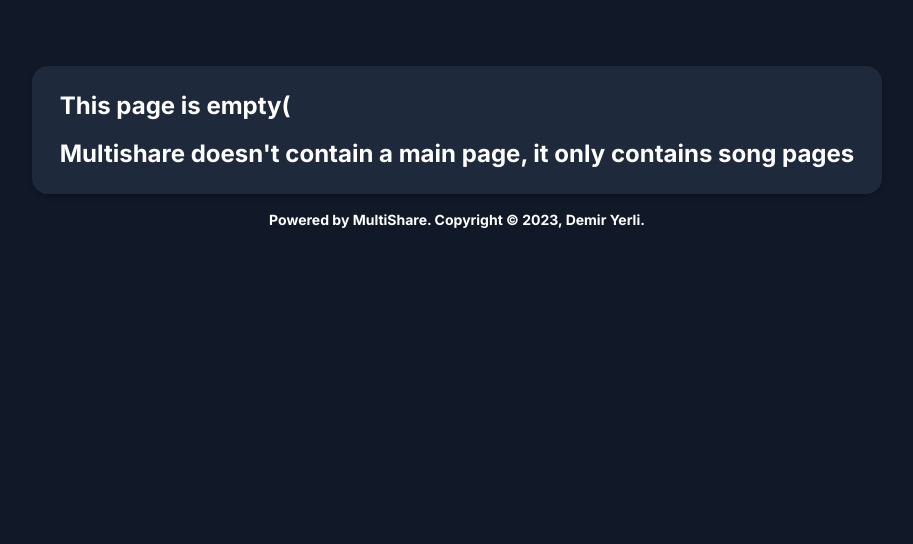
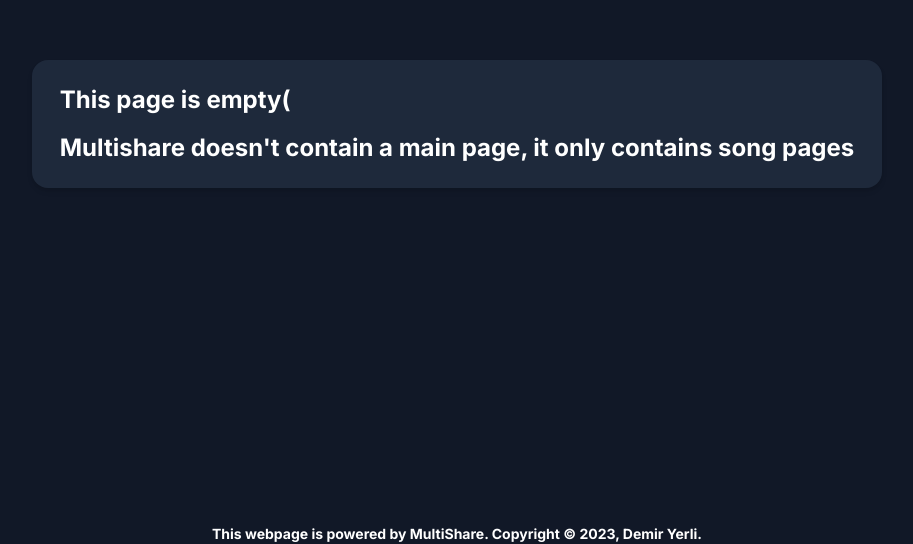
Before and after one commit to mrquantumoff/multishare, a Next.js app: page / in a window 1280 px wide. Shown: the part 256-800 px from the top of the page, without its empty margins (183-1096 px from the left). Built offline with nearby package versions, Linux system fonts and the light colour scheme.

Commit message:
Update dependencies/Improve the ux

```diff
--- a/app/[id]/actualPage.tsx
+++ b/app/[id]/actualPage.tsx
@@ -14,7 +14,6 @@
     if (song === null) {
         return <Error></Error>;
     }
-    const [imageClass, setCurrentImageClass] = useState<string>("blur");
     const [openLink, setOpenLink] = useState<() => void>(() => { });
     const defaultPlatforms = (<div className="links card">
         <Link href={song.spotifyLink ?? "/not-there-yet"}>
@@ -51,11 +50,12 @@
         <div className={`card artwork`}>
             <Image placeholder="blur" blurDataURL="https://i.scdn.co/image/ab67616d0000b273cad190f1a73c024e5a40dddd" src={
                 song.artworkUrl
-            } alt="https://i.scdn.co/image/ab67616d0000b273cad190f1a73c024e5a40dddd" width="500" height="500" />
+            } alt="https://i.scdn.co/image/ab67616d0000b273cad190f1a73c024e5a40dddd" width="400" height="400" />
         </div>
-        <h1 className="text-5xl text text-center">{song.name}</h1>
-        <h2 className="text-3xl text text-center">{song.artist}</h2>
+        <b>
+            <h1 className="text-4xl text text-center">{song.name}</h1>
+            <h2 className="text-2xl text text-center">{song.artist}</h2>
+        </b>
         {platforms}
-        {/* </div> */}
     </>)
 }
--- a/app/[id]/page.tsx
+++ b/app/[id]/page.tsx
@@ -2,8 +2,12 @@
 import { getSong as getSongApi } from "@/pages/api/getSong";
 import SongActualPage from "./actualPage";
 
+export const revalidate = 120;
+
 export default async function SongPage({ params }: any) {
     const song: ISong | null = await getSongApi(params.id);
 
-    return <SongActualPage song={song}></SongActualPage>
+    return <div className="center">
+        <SongActualPage song={song} />
+    </div>
 }
--- a/app/globals.css
+++ b/app/globals.css
@@ -3,7 +3,7 @@
 @tailwind utilities;
 
 .center {
-  @apply flex flex-col items-center justify-center h-screen;
+  @apply flex flex-col items-center justify-center;
 }
 
 html {
@@ -23,7 +23,7 @@
 }
 
 .artwork {
-  @apply p-4 mb-5;
+  @apply p-4 mt-10 mb-5;
 }
 
 .platform {
@@ -35,7 +35,7 @@
 }
 
 .copyright {
-  @apply text-sm mt-2 text-center;
+  @apply text-sm text-center mt-5;
 }
 
 .apple {
--- a/app/layout.tsx
+++ b/app/layout.tsx
@@ -19,9 +19,9 @@
         <link rel="icon" type="image/png" href="/logo.png" />
       </head>
       <body className={`${inter.className}`}>
-        <div className="center">
+        <div className="center h-screen">
           {children}
-          <p className="copyright">Powered by MultiShare. Copyright © 2023, <Link href="https://mrquantumoff.dev">Demir Yerli.</Link></p>
+          <p className="copyright text-sm">This webpage is powered by MultiShare. Copyright © 2023, <Link href="https://mrquantumoff.dev">Demir Yerli.</Link></p>
           <AnalyticsWrapper></AnalyticsWrapper>
         </div>
       </body>
--- a/app/page.tsx
+++ b/app/page.tsx
@@ -1,8 +1,10 @@
 export default function Home() {
   return (
-    <div className="text-2xl card">
-      <h1 className="text">This page is empty(</h1>
-      <h1 className="text">Multishare doesn&apos;t contain a main page, it only contains song pages</h1>
+    <div className="center h-screen">
+      <div className="text-2xl card">
+        <h1 className="text">This page is empty(</h1>
+        <h1 className="text">Multishare doesn&apos;t contain a main page, it only contains song pages</h1>
+      </div>
     </div>
   )
 }
```
Also changed, not shown: package.json (+4 -4 lines), 1 other file (tests, documents, lock files or other folders).
